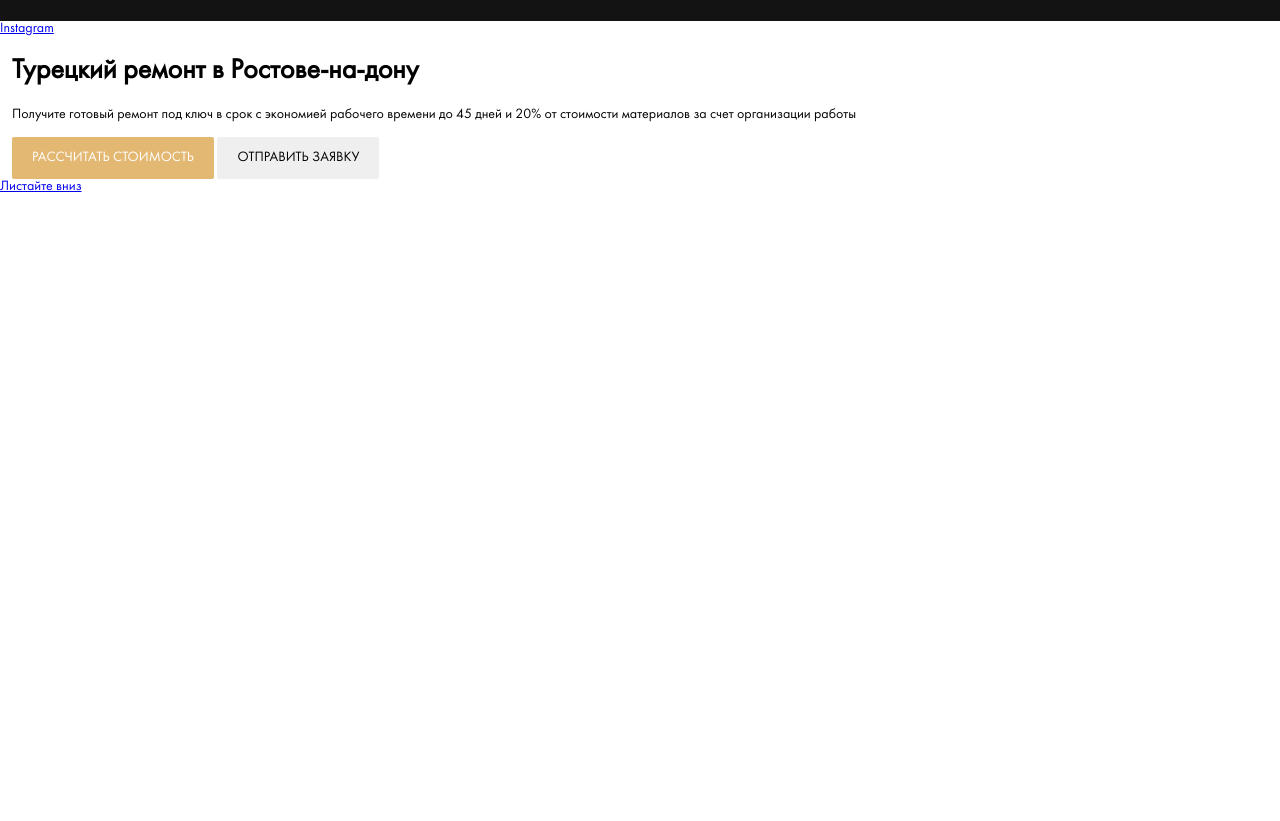
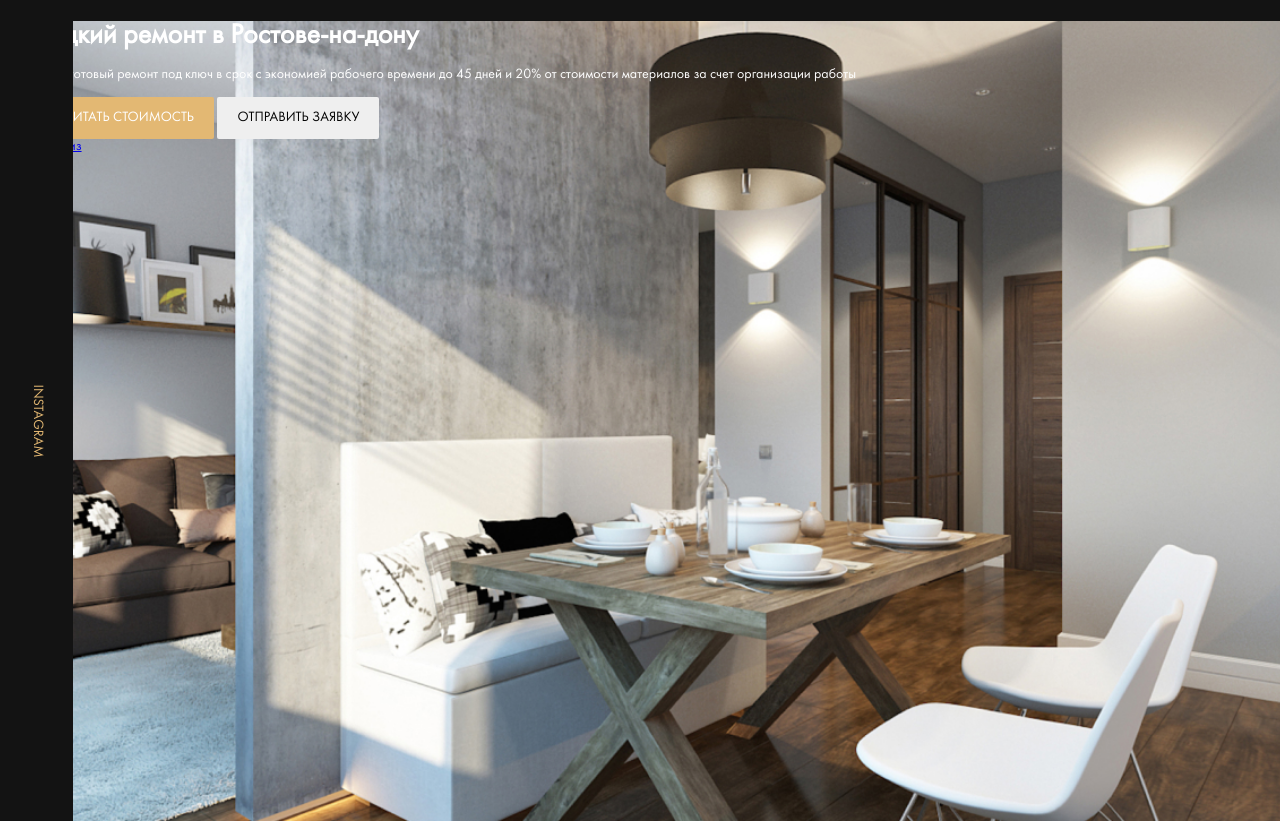
Before and after one commit to Nihremag/repair-design, a website: page index.html in a window 1280 px wide. Shown: the part 69-890 px from the top of the page. Before the commit the page ends 800 px from the top, so only its background shows below. Drawn offline with Linux system fonts and the light colour scheme; files whose address does not match are found by name.

Commit message:
feat: add instagram button

```diff
--- a/index.html
+++ b/index.html
@@ -29,7 +29,9 @@
     </header>
     <main>
         <section class="hero">
-            <a href="#" class="instagram hero__instagram">Instagram</a>
+            <div class="instagram hero__instagram">
+                <a href="#" class="instagram__link">Instagram</a>
+            </div>
             <div class="hero__content">
                 <div class="container">
                     <h1 class="title hero__title">Турецкий ремонт в Ростове-на-дону</h1>
--- a/sass/style.sass
+++ b/sass/style.sass
@@ -4,6 +4,7 @@
 @import 'interface'
 @import 'grid'
 @import 'templates/header'
+@import 'templates/hero'
 
 body
     font-family: 'Futura Book', sans-serif
--- /dev/null
+++ b/sass/templates/_hero.sass
@@ -0,0 +1,23 @@
+.hero
+    position: relative
+    background: $dark url('../img/hero-bg.jpg') no-repeat center / cover
+    height: 100vh
+    color: $light
+    &__instagram
+        position: absolute
+        left: 0
+        top: 0
+        max-width: 80px
+        height: 100%
+.instagram
+    display: flex
+    justify-content: center
+    align-items: center
+    background-color: $dark
+    &__link
+        text-transform: uppercase
+        text-decoration: none
+        color: $primary
+        transform: rotate(90deg)
+.title
+    margin: 0
```
Also changed, not shown: css/style.css, img/hero-bg.jpg (added).
